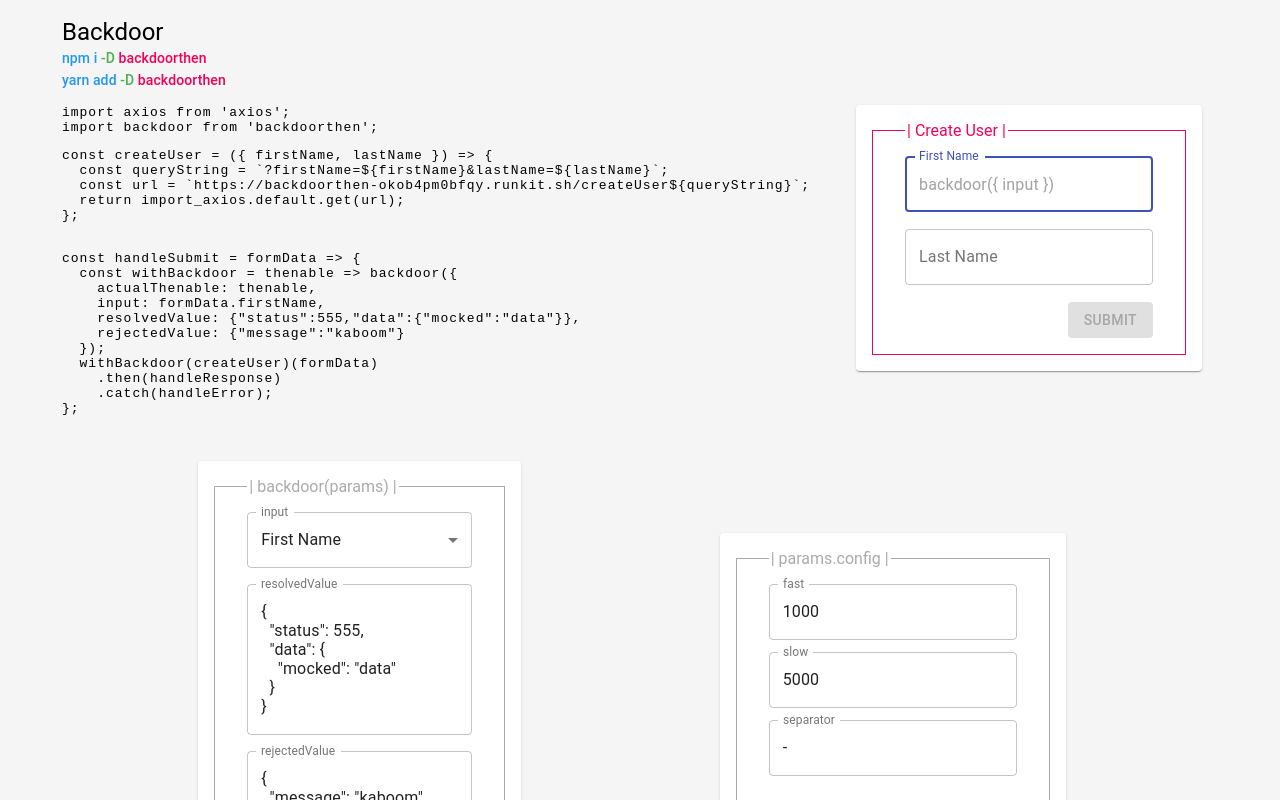
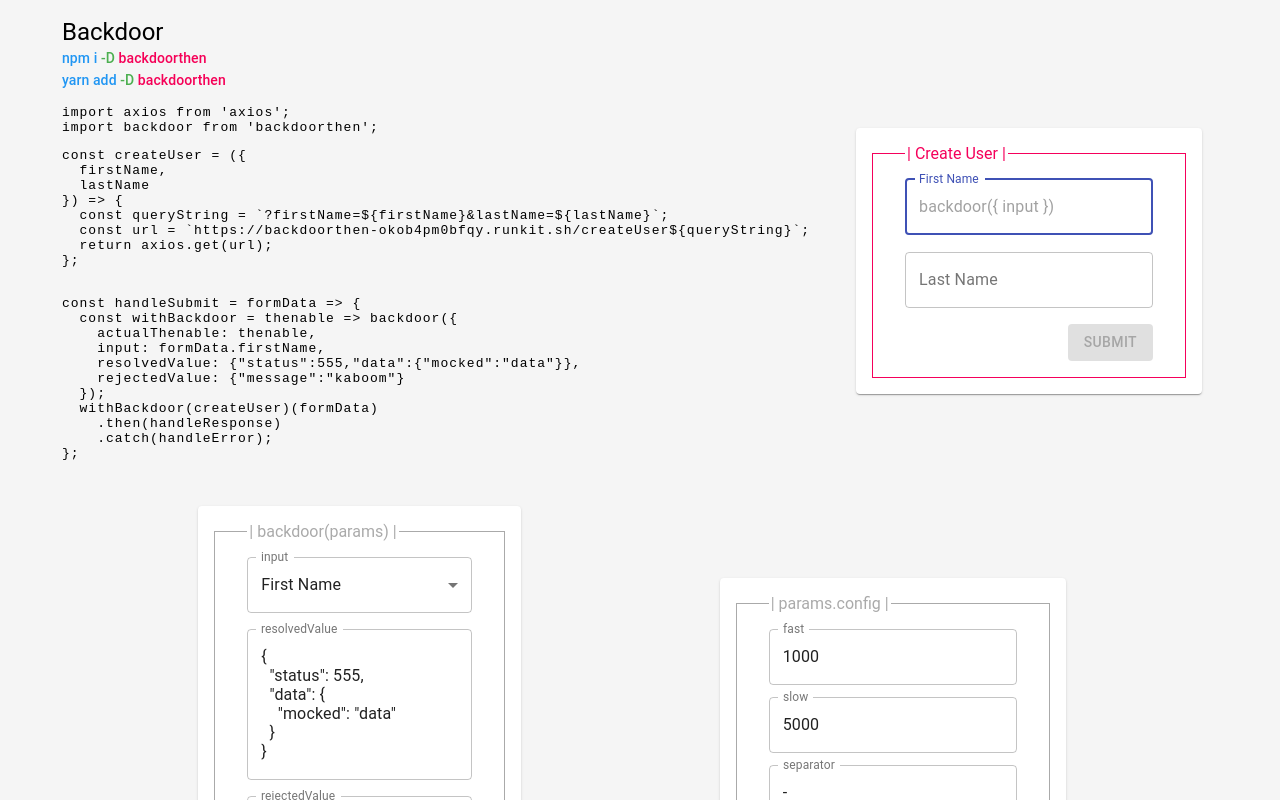
Before and after one commit to johanfive/backdoordemo, a React (Create React App) app: page / in a window 1280 px wide. Shown: the top 800 px of the page. Built offline with nearby package versions, Linux system fonts and the light colour scheme.

Commit message:
hardcode createUser in codeViewer so it renders properly despite bundling changes

```diff
--- a/src/components/CodeViewer.js
+++ b/src/components/CodeViewer.js
@@ -1,5 +1,4 @@
 import { makeStyles, Typography } from '@material-ui/core';
-import createUser from '../promises';
 import { parseIfYouMust } from '../utils';
 import makeAssessor from '../nasty';
 import { hardCodedResolvedValue, hardCodedRejectedValue } from '../reducer';
@@ -59,9 +58,14 @@
 import backdoor from 'backdoorthen';`
       }</pre>
       <pre>
-        const createUser = {
-          createUser.toString().replace('axios__WEBPACK_IMPORTED_MODULE_0___default.a', 'axios')
-        };
+        {`const createUser = ({
+  firstName,
+  lastName
+}) => {
+  const queryString = \`?firstName=\${firstName}&lastName=\${lastName}\`;
+  const url = \`https://backdoorthen-okob4pm0bfqy.runkit.sh/createUser\${queryString}\`;
+  return axios.get(url);
+};`}
       </pre>
       {state.assessor && <pre>const assessorOverride = {makeAssessor(state).toString()};</pre>}
       <pre>
```
